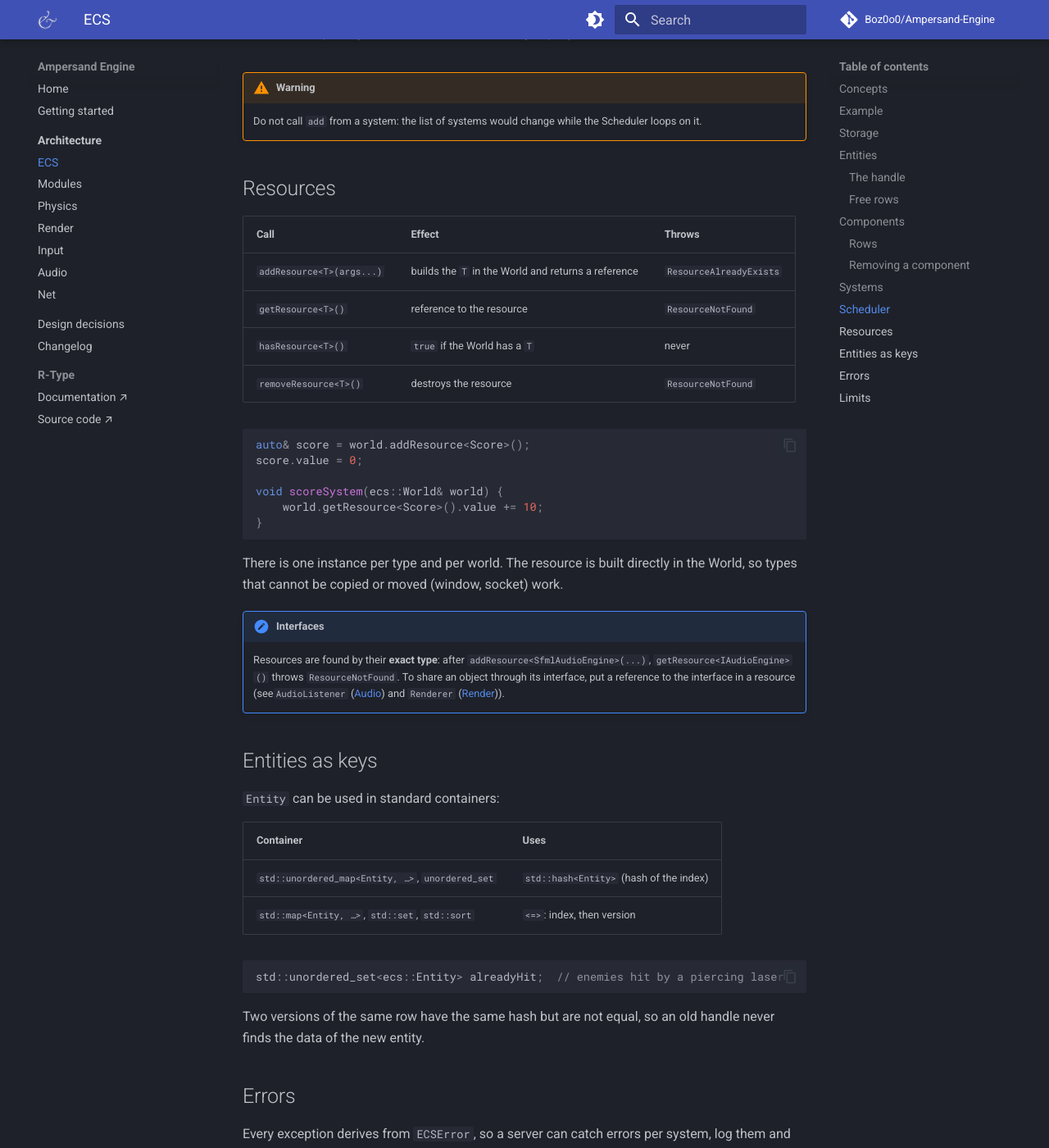
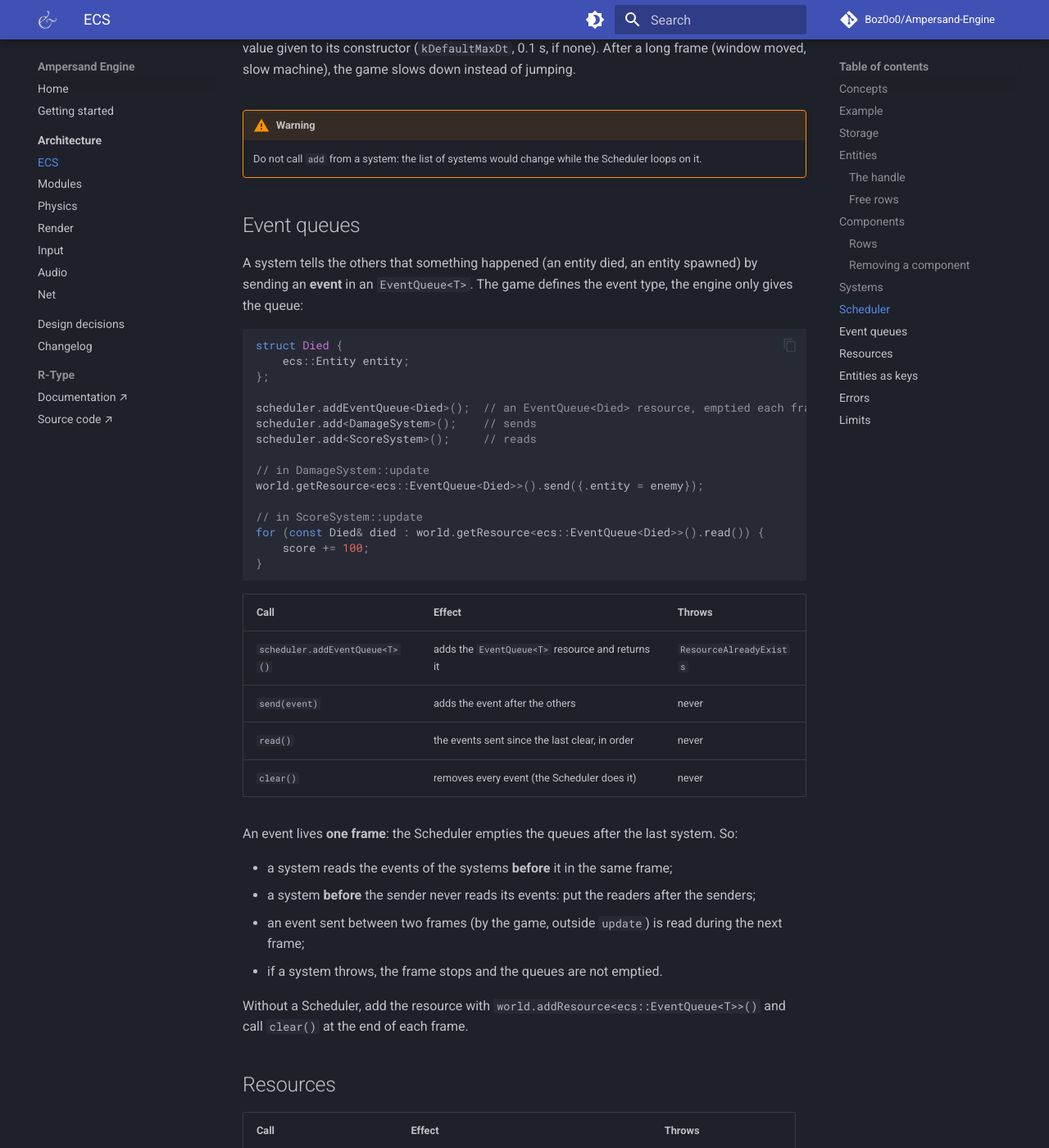
Before and after one commit to Boz0o0/Ampersand-Engine, an MkDocs documentation site: the page built from docs/mkdocs/architecture/ecs.md, in a window 1280 px wide and 1400 px high, scrolled down 6592 px. Shown: the whole window at 82% size. Built offline with MkDocs 1.6.1 and Material for MkDocs 9.7.7, drawn with Linux system fonts in a browser that asks for light colours; comment, search, counter and statistics services are not loaded; some of the changed text lies outside the part shown.

Commit message:
feat(doc): doc for the queue un the ecs mkdocs and changelogs

````diff
--- a/docs/mkdocs/architecture/ecs.md
+++ b/docs/mkdocs/architecture/ecs.md
@@ -16,6 +16,7 @@ For why we chose this design, see [Design decisions](../decisions.md#ecs).
 | **World**     | Owns everything: entities, their rows, the pools and the resources.            |
 | **System**    | Logic: a class with `update(World&)` that loops over entities.                 |
 | **Scheduler** | Runs the systems in order, once per frame, and fills the `Clock`.              |
+| **Event**     | A message sent by a system to the systems after it, in an `EventQueue`.        |
 | **Resource**  | An object that exists once per world and belongs to no entity (clock, score…). |
 
 Everything is in the `ampersand::core::ecs` namespace. Include
@@ -307,6 +308,50 @@ The time comes from the game, so the same loop works on both sides:
     Do not call `add` from a system: the list of systems would change while the
     Scheduler loops on it.
 
+## Event queues
+
+A system tells the others that something happened (an entity died, an entity
+spawned) by sending an **event** in an `EventQueue<T>`. The game defines the
+event type, the engine only gives the queue:
+
+```cpp
+struct Died {
+    ecs::Entity entity;
+};
+
+scheduler.addEventQueue<Died>();  // an EventQueue<Died> resource, emptied each frame
+scheduler.add<DamageSystem>();    // sends
+scheduler.add<ScoreSystem>();     // reads
+
+// in DamageSystem::update
+world.getResource<ecs::EventQueue<Died>>().send({.entity = enemy});
+
+// in ScoreSystem::update
+for (const Died& died : world.getResource<ecs::EventQueue<Died>>().read()) {
+    score += 100;
+}
+```
+
+| Call                          | Effect                                                   | Throws                  |
+| ----------------------------- | -------------------------------------------------------- | ----------------------- |
+| `scheduler.addEventQueue<T>()` | adds the `EventQueue<T>` resource and returns it        | `ResourceAlreadyExists` |
+| `send(event)`                 | adds the event after the others                          | never                   |
+| `read()`                      | the events sent since the last clear, in order           | never                   |
+| `clear()`                     | removes every event (the Scheduler does it)              | never                   |
+
+An event lives **one frame**: the Scheduler empties the queues after the last
+system. So:
+
+- a system reads the events of the systems **before** it in the same frame;
+- a system **before** the sender never reads its events: put the readers after
+  the senders;
+- an event sent between two frames (by the game, outside `update`) is read
+  during the next frame;
+- if a system throws, the frame stops and the queues are not emptied.
+
+Without a Scheduler, add the resource with `world.addResource<ecs::EventQueue<T>>()`
+and call `clear()` at the end of each frame.
+
 ## Resources
 
 | Call                       | Effect                                                 | Throws                  |
````
Also changed, not shown: CHANGELOG.md (+1 -0 lines), docs/mkdocs/architecture/input.md (+4 -6 lines).
